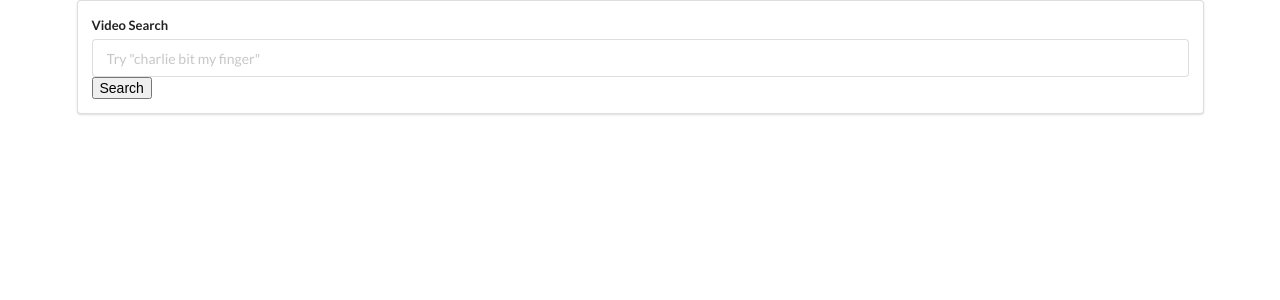
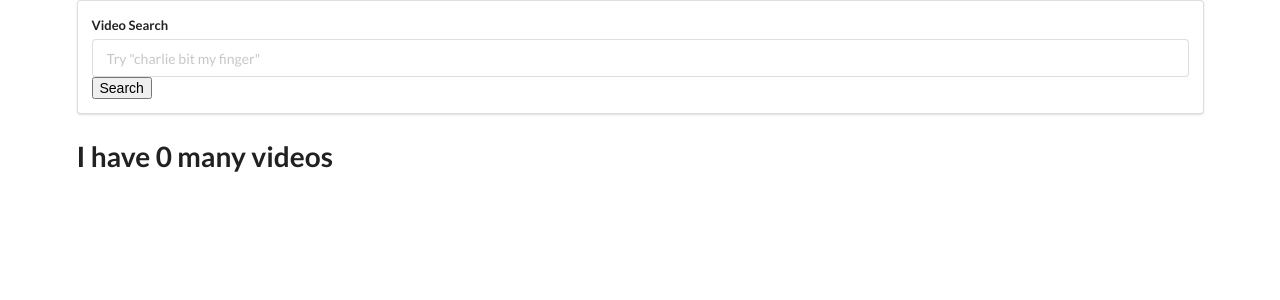
Before and after one commit to DavidRedding/videos, a React (Create React App) app: page / in a window 1280 px wide. Shown: the top 300 px of the page. Built offline with nearby package versions, Linux system fonts and the light colour scheme.

Commit message:
video state test

```diff
--- a/src/App.js
+++ b/src/App.js
@@ -10,12 +10,14 @@ class App extends React.Component {
   onTermSubmit = async (term) => {
     const response = await youtube.get("/search", { params: { q: term } });
     this.setState({ videos: response.data.items });
+    console.log(this.state.videos[0].snippet.title);
   };
 
   render() {
     return (
       <div className="ui container">
         <SearchBar onTermSubmit={this.onTermSubmit} />
+        <h1>I have {this.state.videos.length} many videos</h1>
       </div>
     );
   }
```
